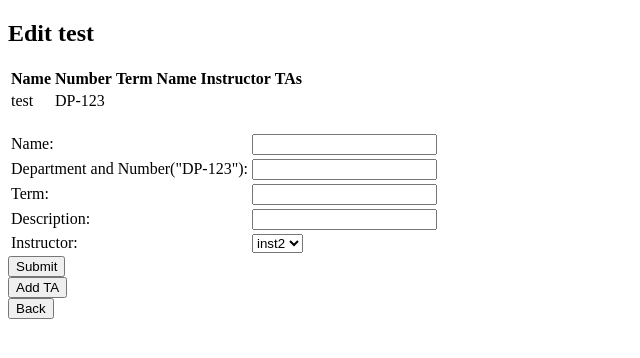
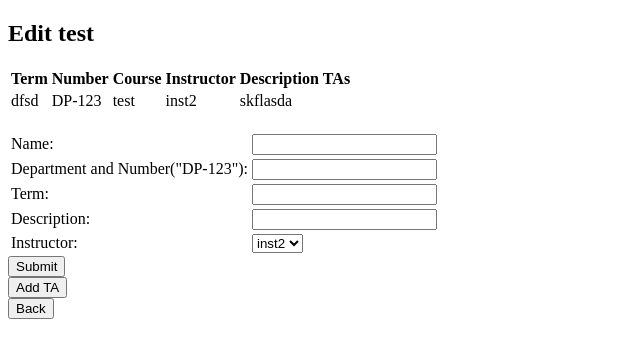
Before and after one commit to tbanken/UnclePhil-Syllabus-management, a Django app: a page that uses templates/EditCourse.html in a window 1280 px wide. Shown: the top 358 px of the page, without its empty margins (0-640 px from the left). Run offline with Django 3.2, Linux system fonts and the light colour scheme; data comes from the database, SQL or seed files in the repository.

Commit message:
fixed various bugs

```diff
--- a/UnclePhilSyllabus/urls.py
+++ b/UnclePhilSyllabus/urls.py
@@ -27,7 +27,7 @@ urlpatterns = [
     path('tahome/', TAHome.as_view()),
     path('taedit<str:username>/', TAEdit.as_view()),
     path('instructorhome/', InstructorHome.as_view()),
-    path('instructoredit<str:username>/', InstructorEditInfo.as_view()),
+    path('instructoredit/', InstructorEditInfo.as_view()),
     path('instructorviewcourses/', InstructorViewCourses.as_view()),
     path('instructorviewpolicies/', InstructorViewPolicies.as_view()),
     path('adminhome/', AdminHome.as_view()),
--- a/syllabus/views.py
+++ b/syllabus/views.py
@@ -80,13 +80,14 @@ class AdminViewUsers(View):
 
 class CreateUser(View):
     def get(self, request):
-        return render(request, "CreateUser.html", {})
+        return render(request, "CreateUser.html", {"pf": ''})
 
     def post(self, request):
         utype = request.POST['utype']
 
         if request.POST['name'] == '' or request.POST['password'] == '' or request.POST['email'] == '':
-            return redirect("/createuser/")
+            return render(request, "CreateUser.html", {"pf": 'Please enter a username, password, and email to create '
+                                                             'a user'})
 
         if utype == 'ta':
             TA.objects.create(username=request.POST['name'], password=request.POST['password'],
@@ -98,7 +99,7 @@ class CreateUser(View):
                                       email=request.POST['email'], first_name=request.POST['first_name'],
                                       last_name=request.POST['last_name'], office=request.POST['office'],
                                       phone=request.POST['phone'], office_hours=request.POST['office_hours'])
-        return render(request, "CreateUser.html", {})
+        return render(request, "CreateUser.html", {"pf": 'Success! User created'})
 
 
 class EditUser(View):
@@ -146,11 +147,15 @@ class CreateCourse(View):
         return render(request, "CreateCourse.html", {"tas": tas, "instructors": instructors})
 
     def post(self, request):
+        if request.POST['name'] == '' or request.POST['dep_number'] == '' or request.POST['instruct'] == '' or \
+                request.POST['term'] == '':
+            return render(request, "CreateCourse.html", {"pf": 'Please enter all fields excluding description'})
+
         instructor = Instructor.objects.get(username=request.POST['instruct'])
-        c = Course.objects.create(name=request.POST['name'], dep_number=request.POST['number'],
+        c = Course.objects.create(name=request.POST['name'], dep_number=request.POST['dep_number'],
                                   term=request.POST['term'], instructor=instructor, description=request.POST['desc'])
         # c.ta_set.add(TA.objects.get(username=request.POST['ta']))
-        return render(request, "CreateCourse.html", {"name": request.POST['name']})
+        return render(request, "CreateCourse.html", {"name": request.POST['name'], "pf": 'Success! Course created'})
 
 
 class EditCourse(View):
@@ -170,7 +175,9 @@ class EditCourse(View):
         if request.POST['term'] != '':
             course.term = request.POST['term']
         if request.POST['desc'] != '':
-            course.term = request.POST['desc']
+            course.desc = request.POST['desc']
+        if request.POST['instruct'] != '':
+            course.instructor = Instructor.objects.get(username=request.POST['instruct'])
         course.save()
         return render(request, "EditCourse.html", {"name": name})
 
@@ -224,9 +231,10 @@ class EditSection(View):
         course = Course.objects.get(name=name)
         users = list()
         users.append(course.instructor)
+        sec = Section.objects.get(number=number)
         for t in TA.objects.filter(course__in=Course.objects.filter(name=course.name)):
             users.append(t)
-        return render(request, "EditSection.html", {"number": number, "name": name, "users": users})
+        return render(request, "EditSection.html", {"number": number, "name": name, "users": users, "sec": sec})
 
     def post(self, request, number, name):
         # TODO display the section information next to the text input
@@ -270,21 +278,22 @@ class InstructorHome(View):
     def get(self, request):
         username = request.session["user"]
         instructor = Instructor.objects.get(username=username)
-        return render(request, "InstructorHome.html", {"instructor": instructor})
+        return render(request, "InstructorHome.html", {"username": username, "instructor": instructor})
 
 
 class InstructorEditInfo(View):
-    def get(self, request, username):
+    def get(self, request):
+        username = request.session["user"]
         instructor = Instructor.objects.get(username=username)
-        courses = list(Course.objects.filter(instructor=instructor))
-        return render(request, "InstructorEdit.html", {"instructor": instructor, "courses": courses})
+        return render(request, "InstructorEdit.html", {"instructor": instructor})
 
-    def post(self, request, username):
+    def post(self, request):
+        username = request.session["user"]
         instructor = Instructor.objects.get(username=username)
         edit_info(instructor, request.POST['email'], request.POST['first_name'], request.POST['last_name'],
                   request.POST['office'], request.POST['phone'], request.POST['office_hours'])
-        courses = list(Course.objects.filter(instructor=instructor))
-        return render(request, "InstructorEdit.html", {"instructor": instructor, "courses": courses})
+
+        return render(request, "InstructorEdit.html", {"instructor": instructor})
 
 
 class InstructorViewCourses(View):
--- a/templates/AdminViewCourses.html
+++ b/templates/AdminViewCourses.html
@@ -27,8 +27,6 @@
             <td>{{ c.instructor.username }}</td>
             <td>{{ c.description }}</td>
             <td></td>
-            <td>
-            </td>
             <td><form action="/viewsections{{ c.name }}/">
                     <input type="submit" value="View" />
                 </form></td>
--- a/templates/CreateCourse.html
+++ b/templates/CreateCourse.html
@@ -9,7 +9,7 @@
     {% csrf_token %}
 <table>
         <tr><td>Name: </td><td><input type="text" name="name"></td></tr>
-        <tr><td>Department and Number("DP-123"): </td><td><input type="text" name="number"></td></tr>
+        <tr><td>Department and Number("DP-123"): </td><td><input type="text" name="dep_number"></td></tr>
         <tr><td>Term: </td><td><input type="text" name="term"></td></tr>
         <tr><td>Description: </td><td><input type="text" name="desc"></td></tr>
         <tr><td>Instructor: </td><td><select name="instruct" id="instruct">
@@ -20,6 +20,7 @@
     </table>
     <input type="submit">
 </form>
+{{ pf }}
 <form action="/course/">
         <input type="submit" value="Back"/>
     </form>
--- a/templates/CreateUser.html
+++ b/templates/CreateUser.html
@@ -26,6 +26,7 @@
     </table>
     <input type="submit">
 </form>
+{{ pf }}
 
 <form action="/user/">
         <input type="submit" value="Back"/>
--- a/templates/EditCourse.html
+++ b/templates/EditCourse.html
@@ -9,20 +9,20 @@
 
 <table>
         <tr>
-            <th>Name</th>
+            <th>Term</th>
             <th>Number</th>
-            <th>Term</th>
-            <th>Name</th>
+            <th>Course</th>
             <th>Instructor</th>
+            <th>Description</th>
             <th>TAs</th>
         </tr>
 
         <tr>
+            <td>{{ course.term }}</td>
+            <td>{{ course.dep_number }}</td>
             <td>{{ course.name }}</td>
-            <td>{{ course.dep_number }}</td>
-            <td></td>
-            <td></td>
-            <td></td>
+            <td>{{ course.instructor.username }}</td>
+            <td>{{ course.description }}</td>
             <td></td>
         </tr>
     </table>
@@ -34,7 +34,7 @@
 <table>
         </td></tr>
         <tr><td>Name: </td><td><input type="text" name="name"></td></tr>
-        <tr><td>Department and Number("DP-123"): </td><td><input type="text" name="number"></td></tr>
+        <tr><td>Department and Number("DP-123"): </td><td><input type="text" name="dep_number"></td></tr>
         <tr><td>Term: </td><td><input type="text" name="term"></td></tr>
         <tr><td>Description: </td><td><input type="text" name="desc"></td></tr>
     <tr><td>Instructor: </td><td><select name="instruct" id="instruct">
--- a/templates/InstructorEdit.html
+++ b/templates/InstructorEdit.html
@@ -26,7 +26,7 @@
             <th>Office</th>
             <th>Office Hours</th>
             <th>Phone Number</th>
-            <th>Email address</th>
+            <th>Email Address</th>
         </tr>
         <tr>
             <td>{{ instructor.first_name }} {{ instructor.last_name }}</td>
@@ -43,7 +43,7 @@
 
     <table id="editCard">
         </td></tr>
-        <form action="/instructoredit{{ instructor.username }}/" method="post">
+        <form action="/instructoredit/" method="post">
     {% csrf_token %}
         <tr><td>Email: </td><td><input type="text" name="email"></td></tr>
         <tr><td>First Name: </td><td><input type="text" name="first_name"></td></tr>
--- a/templates/InstructorHome.html
+++ b/templates/InstructorHome.html
@@ -8,10 +8,10 @@
 </head>
 <body>
 <div class="header">
-    <h1>Hello Instructor {{ instructor.username }}!</h1>
+    <h1>Hello Instructor {{ username }}!</h1>
 </div>
     <ul class="topnav">
-        <form action="/instructoredit{{ instructor.username }}/">
+        <form action="/instructoredit/">
             <input type="submit" value="Edit information" />
         </form>
 
```
Also changed, not shown: templates/EditSection.html (+15 -0 lines), templates/ViewCourse.html (added, +10 -0 lines).
